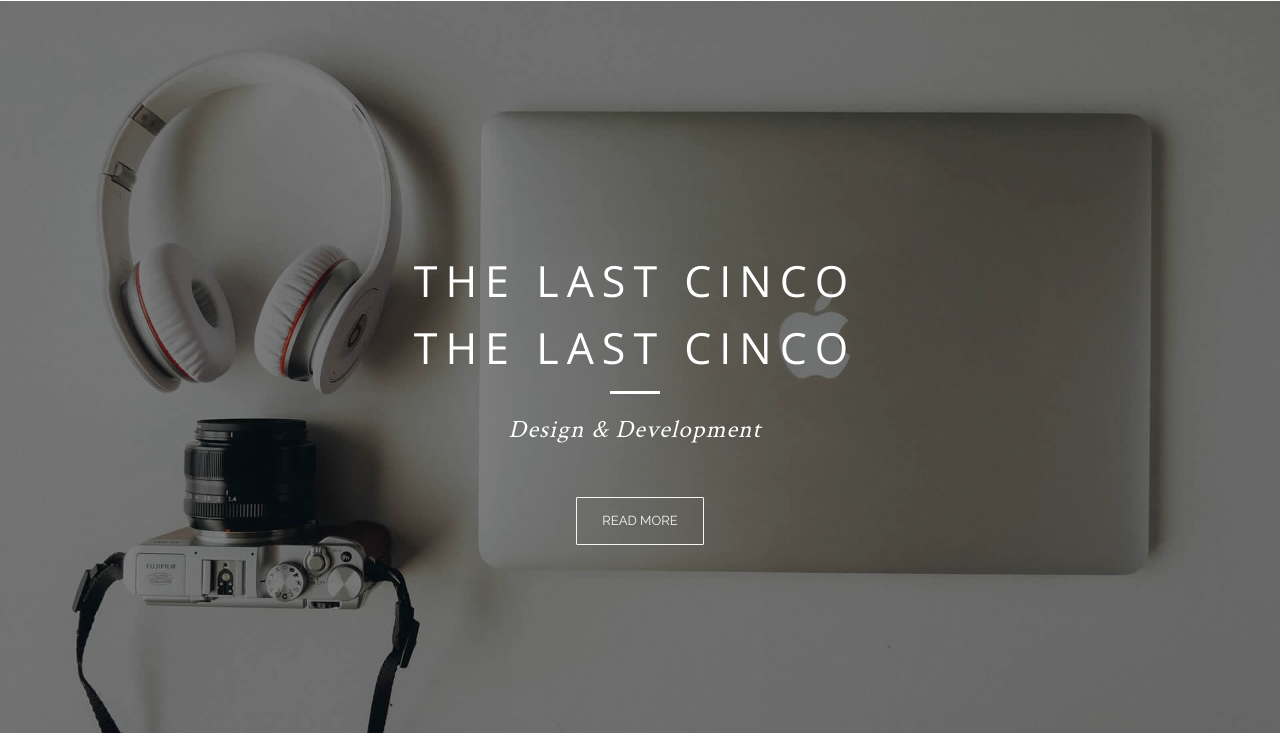
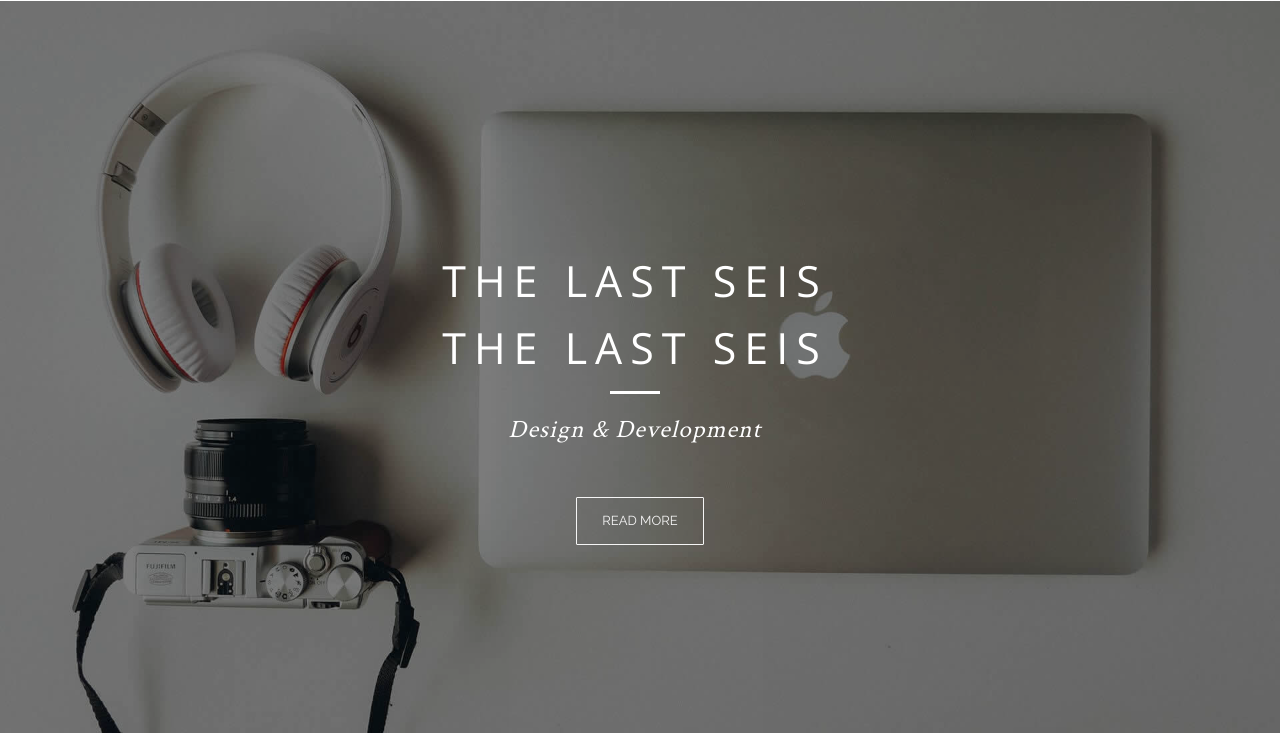
Before and after one commit to jdijeres/github-precy, a plain HTML site: page index.html in a window 1280 px wide. Shown: the part 67-800 px from the top of the page. Drawn offline with nearby package versions, Linux system fonts and the light colour scheme; some packages are replaced by stand-ins of ours.

Commit message:
Update index.html

```diff
--- a/index.html
+++ b/index.html
@@ -106,8 +106,8 @@
                     <ul class="caption-slides">
 
                       <li class="caption">
-                        <h1>THE LAST CINCO</h1>
-                        <h1>THE LAST CINCO</h1>
+                        <h1>THE LAST SEIS</h1>
+                        <h1>THE LAST SEIS</h1>
 
                         <div class="div-line"></div>
                         <p class="hero">Branding, Photography &amp; Web Development</p>
@@ -115,8 +115,8 @@
 
                       <li class="caption">
 
-                        <h1>THE LAST CINCO</h1>
-                        <h1>THE LAST CINCO</h1>
+                        <h1>THE LAST SEIS</h1>
+                        <h1>THE LAST SEIS</h1>
 
                         <div class="div-line"></div>
                         <p class="hero">Design &amp; Development</p>
@@ -124,8 +124,8 @@
 
                       <li class="caption">
 
-                        <h1>THE LAST CINCO</h1>
-                        <h1>THE LAST CINCO</h1>
+                        <h1>THE LAST SEIS</h1>
+                        <h1>THE LAST SEIS</h1>
                         <div class="div-line"></div>
                         <p class="hero">HTML5 &amp; CSS3</p>
                       </li>
```
